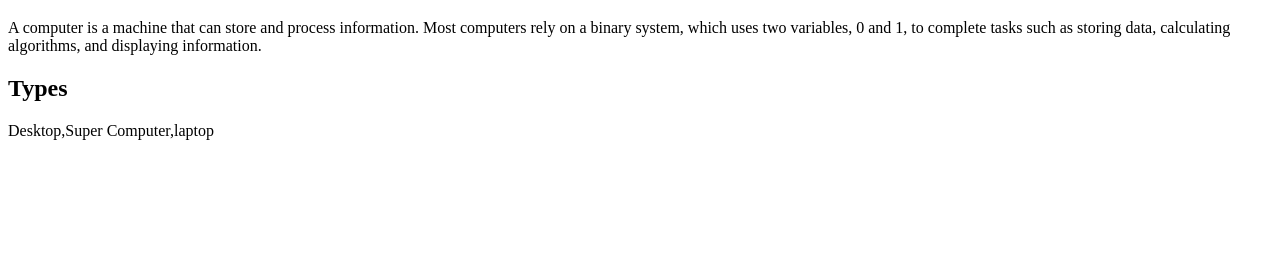
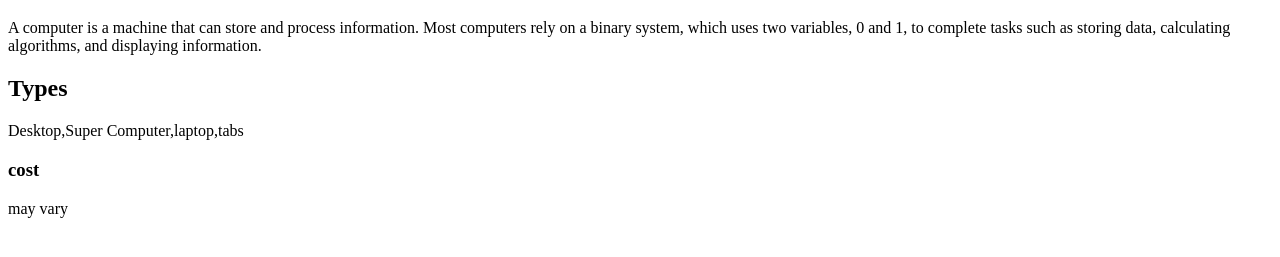
Before and after one commit to chandra-98a/project_dir, a plain HTML site: page index.html in a window 1280 px wide. Shown: the part 47-304 px from the top of the page. Drawn offline with Linux system fonts and the light colour scheme.

Commit message:
commiting after myadd

```diff
--- a/index.html
+++ b/index.html
@@ -7,6 +7,8 @@
 <p>A computer is a machine that can store and process information. Most computers rely on a binary system, which uses two variables, 0 and 1, to complete tasks such as storing data, calculating algorithms, and displaying information.
 </p>
 <h2><b>Types</b></h2>
-<p>Desktop,Super Computer,laptop</p>
+<p>Desktop,Super Computer,laptop,tabs</p>
+<h3> cost</h3>
+<p>may vary</p>
 </body>
 </html>
```
